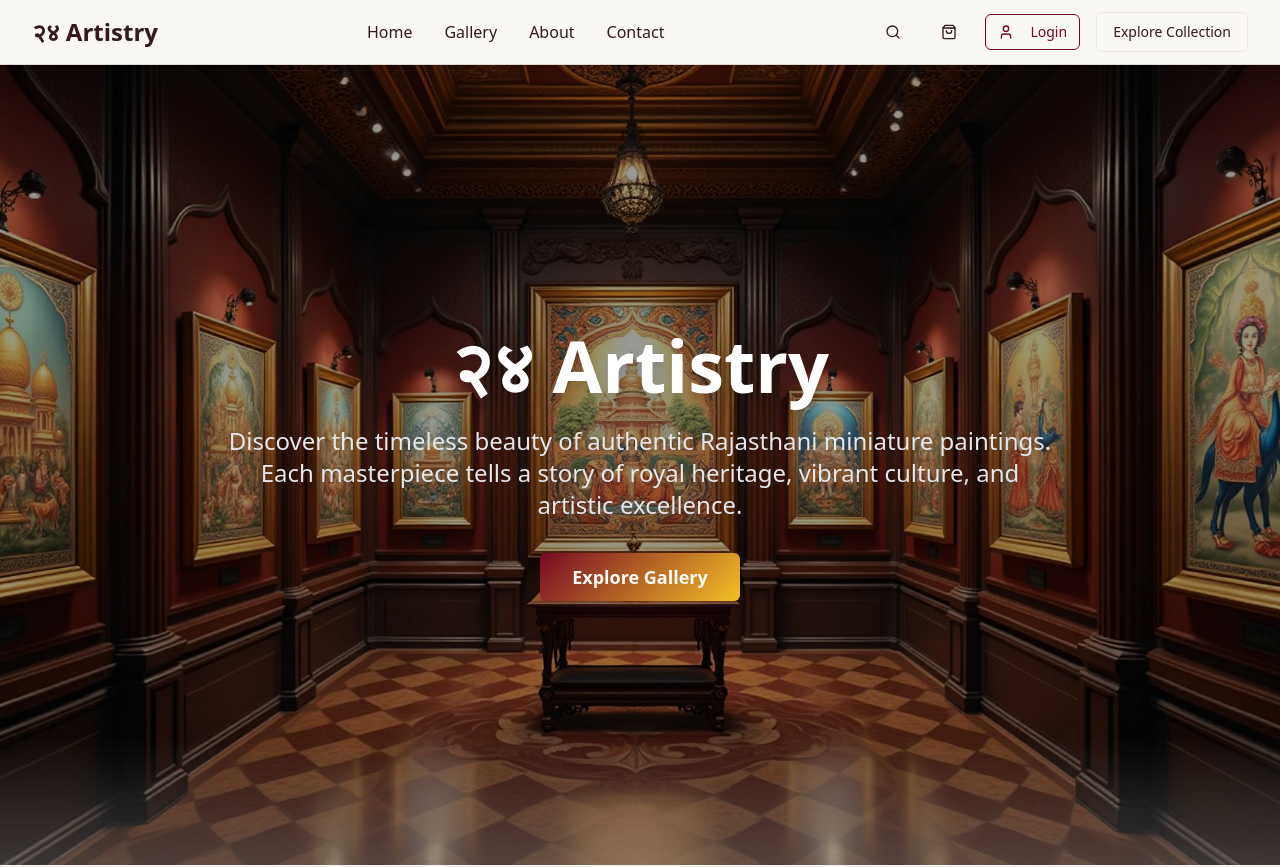
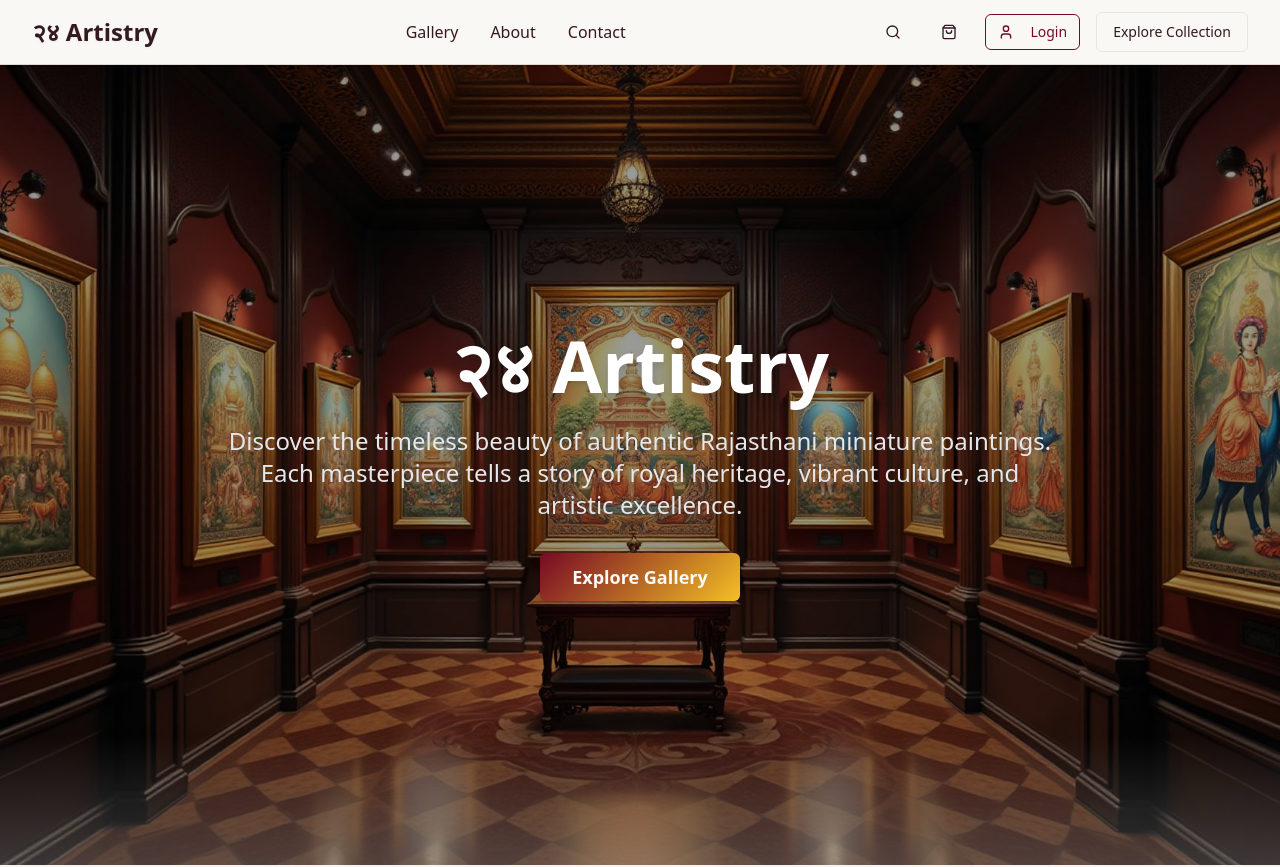
Before and after one commit to Harshchougule1/twentyfour-rajasthani-artistry, a React (Vite) app: page / in a window 1280 px wide. Shown: the top 867 px of the page. Built offline with nearby package versions, Linux system fonts and the light colour scheme.

Commit message:
Refactor header navigation
Remove the "Home" link from the header's desktop navigation. Update the "24 Artistry" logo to link to the home section of the page, providing an alternative way to navigate to the top.

```diff
--- a/src/components/Header.tsx
+++ b/src/components/Header.tsx
@@ -19,16 +19,16 @@ const Header = ({ onShowOrders }: HeaderProps) => {
         <div className="flex items-center justify-between h-16">
           {/* Logo */}
           <div className="flex items-center">
-            <h1 className="text-2xl font-bold text-foreground drop-shadow-sm">
+            <h1
+              className="text-2xl font-bold text-foreground drop-shadow-sm cursor-pointer hover:text-primary transition-colors"
+              onClick={() => window.scrollTo({ top: 0, behavior: 'smooth' })}
+            >
               २४ Artistry
             </h1>
           </div>
 
           {/* Desktop Navigation */}
           <nav className="hidden md:flex items-center space-x-8">
-            <a href="#home" className="text-foreground hover:text-primary transition-colors">
-              Home
-            </a>
             <a href="#gallery" className="text-foreground hover:text-primary transition-colors">
               Gallery
             </a>
```
